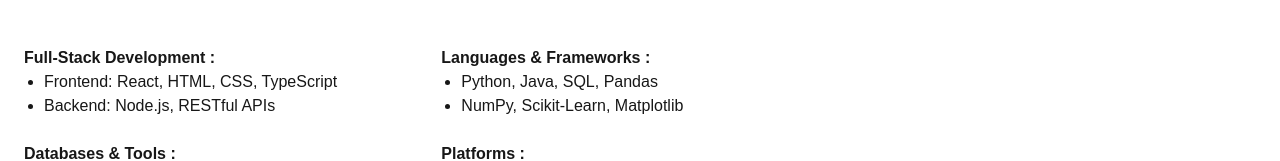
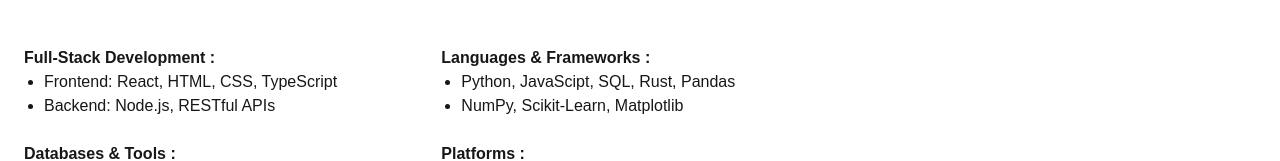
Before and after one commit to khunakorn-6005014/Portfolio-Khuna86, a Next.js app: page /about in a window 1280 px wide. Shown: the part 469-630 px from the top of the page. Built offline with nearby package versions, Linux system fonts and the light colour scheme.

Commit message:
update resume1

```diff
--- a/src/app/about/page.tsx
+++ b/src/app/about/page.tsx
@@ -50,7 +50,7 @@ export default function AboutPage() {
         <div>
           <h2 className="font-bold">Languages & Frameworks :</h2>
           <ul className="list-disc ml-5">
-            <li>Python, Java, SQL, Pandas</li>
+            <li>Python, JavaScipt, SQL, Rust, Pandas</li>
             <li>NumPy, Scikit-Learn, Matplotlib</li>
           </ul>
         </div>
```
Also changed, not shown: 1 other file (tests, documents, lock files or other folders).
